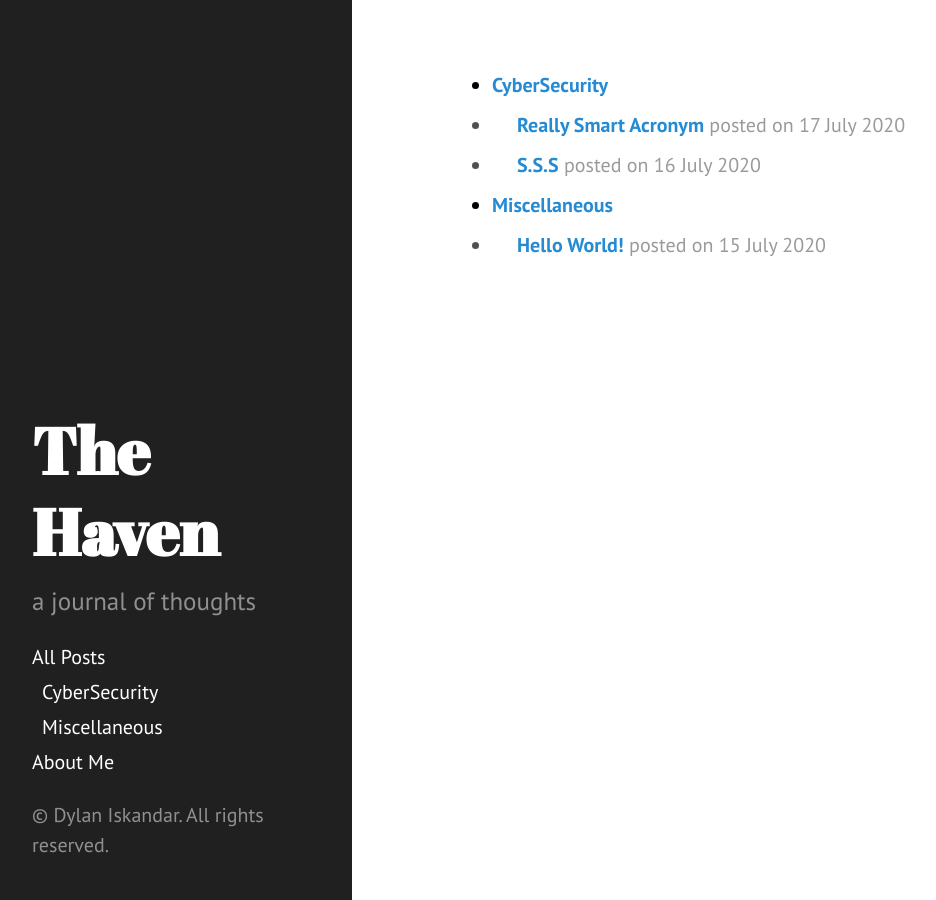
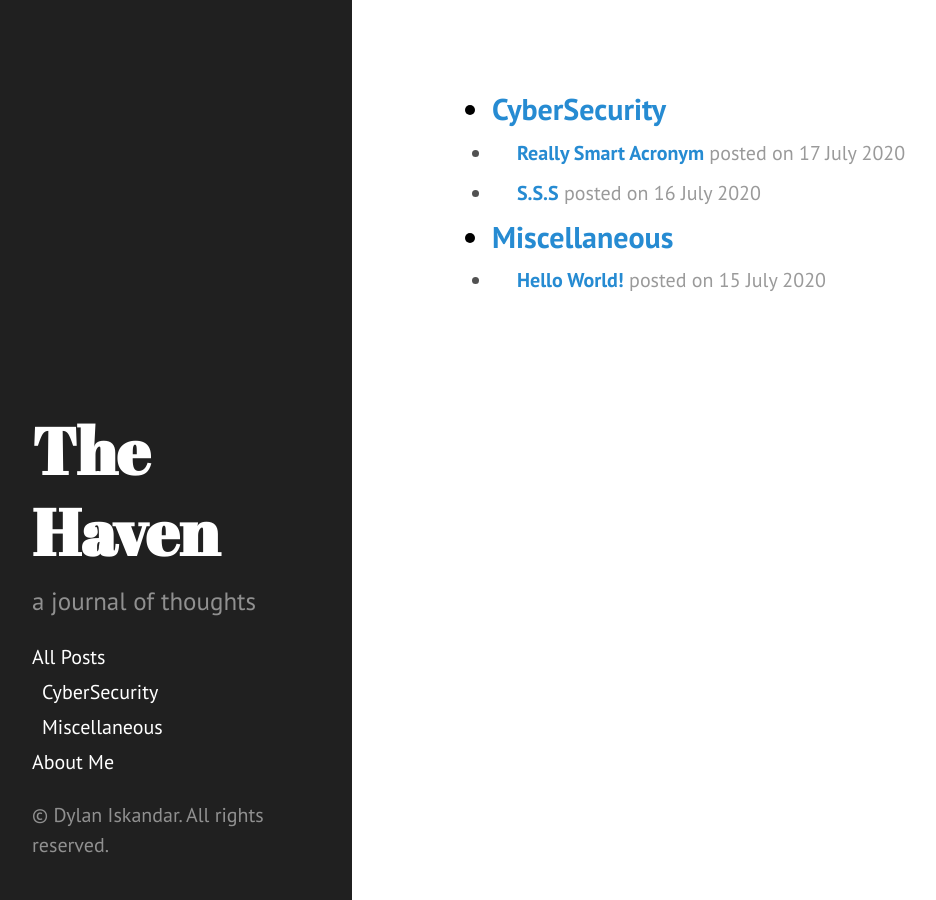
Before and after one commit to mayuridev/myblog, a Jekyll site: the page allposts.html, which Jekyll copies as it is, in a window 1280 px wide. Shown: the whole page, without its empty margins (8-944 px from the left). Built offline with Jekyll 4.4.1, drawn with Linux system fonts in a browser that asks for light colours.

Commit message:
fixed header

```diff
--- a/allposts.html
+++ b/allposts.html
@@ -59,13 +59,13 @@
   <ul>
 
     <div id="cybersec">
-        <li style="color:black;"><span class="post-date"><b><a href="/cybersec.html">CyberSecurity</a></b></span></li>
+        <h2><li style="color:black;"><span class="post-date"><b><a href="/cybersec.html">CyberSecurity</a></b></span></li></h2>
         <li style="text-indent: 25px"><span class="post-date"><b><a href="/2020/07/17/Really-Smart-Acronym/">Really Smart Acronym</a></b> posted on 17 July 2020</span></li>
         <li style="text-indent: 25px"><span class="post-date"><b><a href="/2020/07/16/SSS/">S.S.S</a></b> posted on 16 July 2020</span></li>
     </div>
 
     <div id="misc">
-        <li style="color:black;"><span class="post-date"><b><a href="/misc.html">Miscellaneous</a></b></span></li>
+        <h2><li style="color:black;"><span class="post-date"><b><a href="/misc.html">Miscellaneous</a></b></span></li></h2>
         <li style="text-indent: 25px"><span class="post-date"><b><a href="/2020/07/15/Hello-World!/">Hello World!</a></b> posted on 15 July 2020</span></li>
 
     </div>
```
